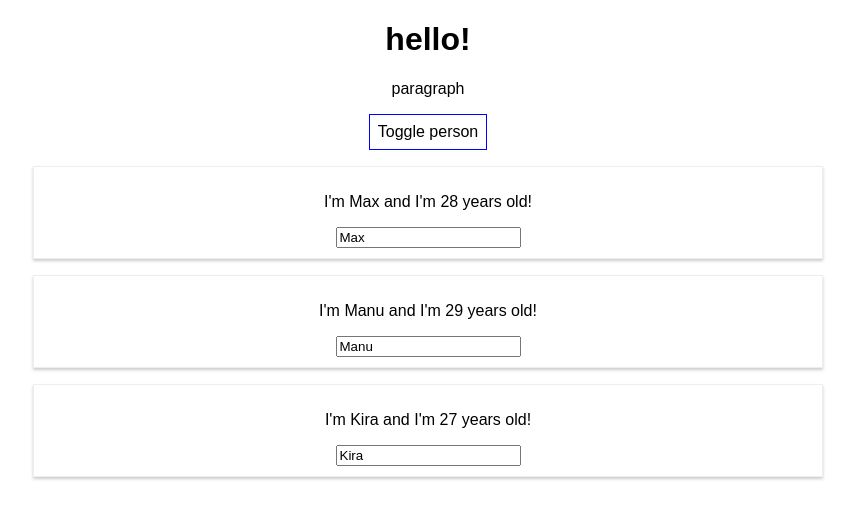
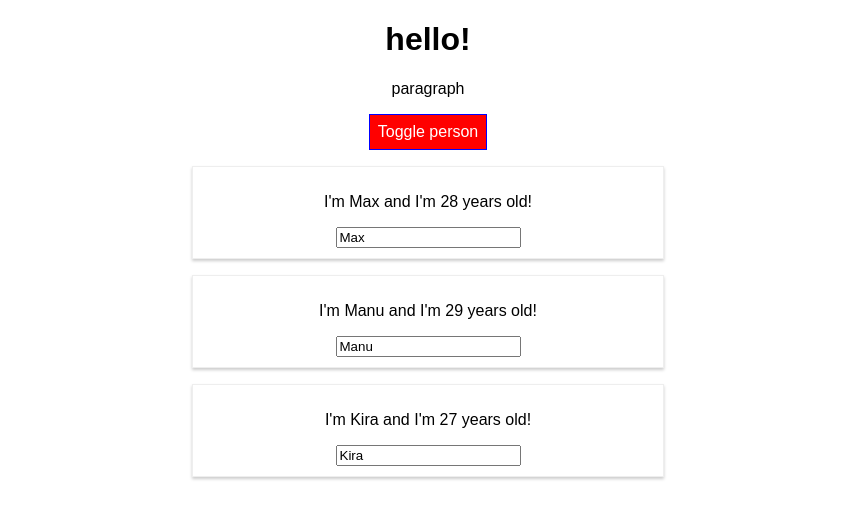
Before and after one commit to wyang36/React-Intro, a React (Create React App) app: page / in a window 1280 px wide. Both pictures are taken after a click on the button "Toggle person". Shown: the top 518 px of the page, without its empty margins (212-1067 px from the left). Built offline with nearby package versions, Linux system fonts and the light colour scheme.

Commit message:
course update
dynamic styling/radium

```diff
--- a/src/App.css
+++ b/src/App.css
@@ -1,3 +1,11 @@
 .App {
   text-align: center;
 }
+
+.red {
+    color:red ;
+}
+
+.bold{
+    font-weight:bold;
+}
--- a/src/App.js
+++ b/src/App.js
@@ -1,5 +1,6 @@
 import React, { Component } from 'react';
 import './App.css';
+import Radium, { StyleRoot} from 'radium';
 import Person from './Person/Person';
 
 class App extends Component {
@@ -41,11 +42,16 @@
 
     render() {
         const style = {
-            backgroundColor: 'white',
+            backgroundColor: 'green',
+            color: 'white',
             font: 'inherit',
             border: '1px solid blue',
             padding: '8px',
-            cursor: 'pointer'
+            cursor: 'pointer',
+            ':hover': {
+                backgroundColor: 'lightgreen',
+                color: 'black'
+            }
         }
 
         let persons = null;
@@ -66,18 +72,33 @@
                     }
                 </div>
             );
+
+            style.backgroundColor = 'red';
+            style[':hover'] = {
+                backgroundColor: 'pink',
+                color: 'black'
+            }
         }
 
+        const classes = [];
+        if (this.state.persons.length <= 2)
+            classes.push('red');
+        if (this.state.persons.length <= 1)
+            classes.push('bold');
+
+
         return (
-            <div className="App">
-                <h1>hello!</h1>
-                <p>paragraph</p>
-                <button style={style} onClick={this.togglePersonsHandler}>Toggle person</button>
-                {persons}
-            </div>
+            <StyleRoot>
+                <div className="App">
+                    <h1>hello!</h1>
+                    <p className={classes.join(' ')}>paragraph</p>
+                    <button style={style} onClick={this.togglePersonsHandler}>Toggle person</button>
+                    {persons}
+                </div>
+            </StyleRoot>
         );
         //return React.createElement('div', { className: 'App' }, React.createElement('h1', null, 'hi?'));
     }
 }
 
-export default App;
+export default Radium(App);
--- a/src/Person/Person.js
+++ b/src/Person/Person.js
@@ -1,10 +1,17 @@
 import React from 'react';
+import Radium from 'radium'
 
 import './Person.css';
 
 const person = (props) => {
+    const style = {
+        '@media (min-width:500px)': {
+            width: '450px'
+        }
+    };
+
     return (
-        <div className="Person">
+        <div className="Person" style={style}>
             <p onClick={props.click}>I'm {props.name} and I'm {props.age} years old!</p>
             <p>{props.children}</p>
             <input type="text" value={props.name} onChange={props.changed} />
@@ -12,4 +19,4 @@
     );
 }
 
-export default person;
+export default Radium(person);
```
